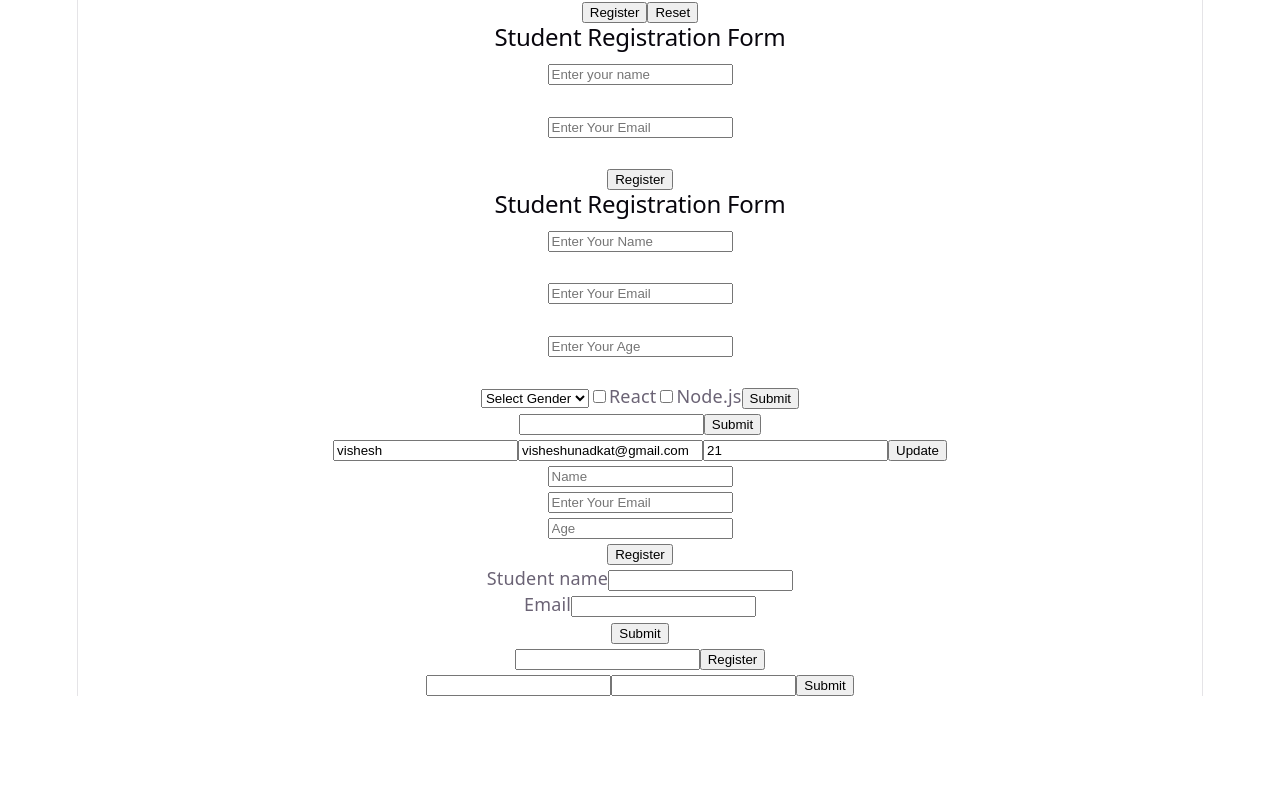
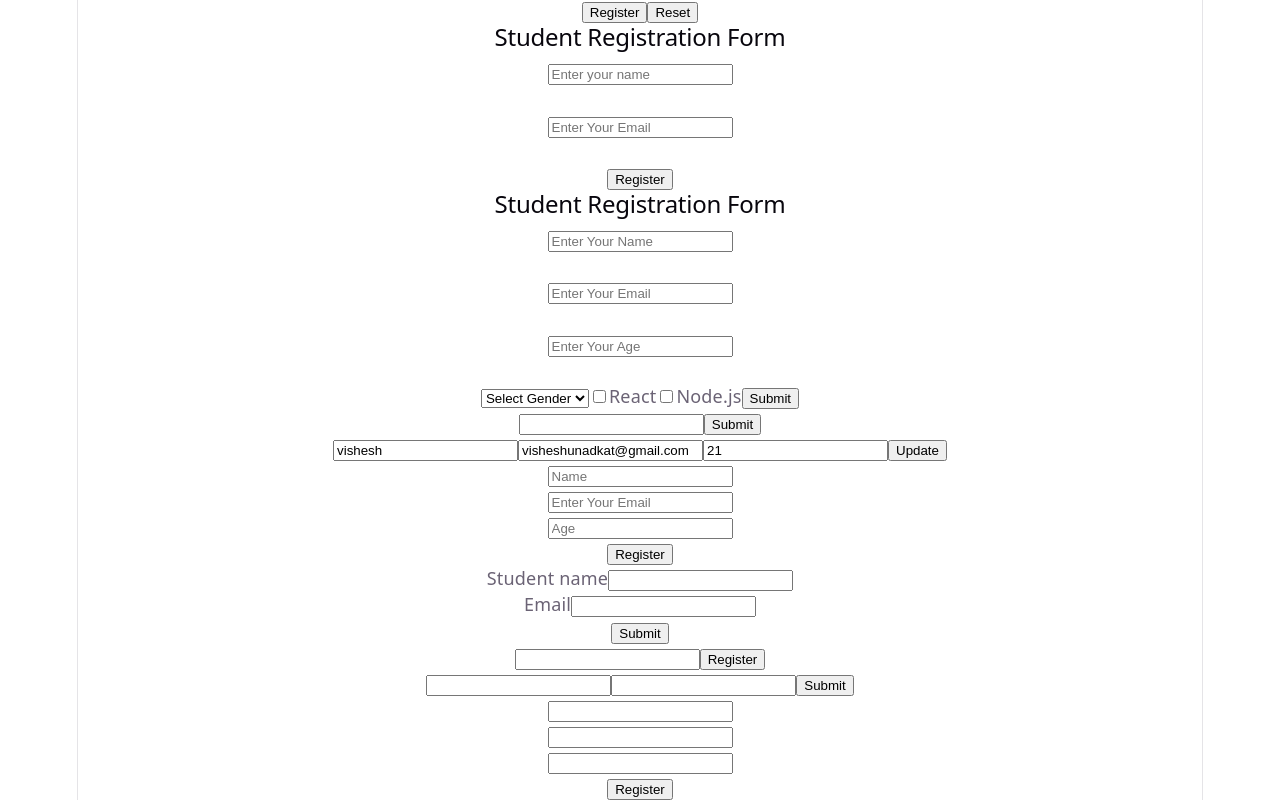
Before and after one commit to kevit-vishesh-unadkat/React-Practice, a React (Vite) app in the folder react-forms/: page / in a window 1280 px wide. Shown: the part 441-1241 px from the top of the page. Before the commit the page ends 1137 px from the top, so only its background shows below. Built offline with nearby package versions, Linux system fonts and the light colour scheme.

Commit message:
explore zod schema validation

```diff
--- a/react-forms/package.json
+++ b/react-forms/package.json
@@ -10,11 +10,13 @@
     "preview": "vite preview"
   },
   "dependencies": {
+    "@hookform/resolvers": "^7.0.6",
     "react": "^19.3.1",
     "react-dom": "^19.3.1",
     "react-hook-form": "^7.92.0",
     "react-redux": "^9.3.1",
-    "redux": "^5.0.1"
+    "redux": "^5.0.1",
+    "zod": "^4.6.7"
   },
   "devDependencies": {
     "@types/react": "^19.3.0",
--- a/react-forms/src/App.jsx
+++ b/react-forms/src/App.jsx
@@ -18,6 +18,7 @@ import Forms3 from './Forms3'
 // import Global from './Global'
 import Errors from './Errors';
 import Service from './Service'
+import Schema from './Schema'
 
 function App() {
 
@@ -38,6 +39,7 @@ function App() {
       <Forms3/>
       <Errors/>
       <Service/>
+      <Schema/>
     </>
   )
 }
--- /dev/null
+++ b/react-forms/src/Schema.jsx
@@ -0,0 +1,48 @@
+// Schema Validation using Zod'
+
+
+import { useForm } from "react-hook-form";
+import { zodResolver } from "@hookform/resolvers/zod";
+import { z } from "zod";
+
+const studentSchema=z.object({
+    name:z.string().min(3,"Minimum 3 character required"),
+
+    email:z.string().email("Invalid email address"),
+
+    age: z.coerce.number().min(18, "Minimum age must be 18")
+});
+
+function Schema(){
+    const{
+        register,
+        handleSubmit,
+        formState:{errors}
+    }=useForm({
+        resolver:zodResolver(studentSchema)
+    });
+
+    const onSubmit=(data)=>{
+        console.log(data);
+        alert("form Submitted Successfully");
+    }
+
+    return (
+         <form onSubmit={handleSubmit(onSubmit)}>
+
+      <input {...register("name")} />
+      <p>{errors.name?.message}</p>
+
+      <input {...register("email")} />
+      <p>{errors.email?.message}</p>
+
+      <input type="number" {...register("age")} />
+      <p>{errors.age?.message}</p>
+
+      <button type="submit">Register</button>
+
+    </form>
+    );
+}
+
+export default Schema;
```
Also changed, not shown: 1 other file (tests, documents, lock files or other folders).
